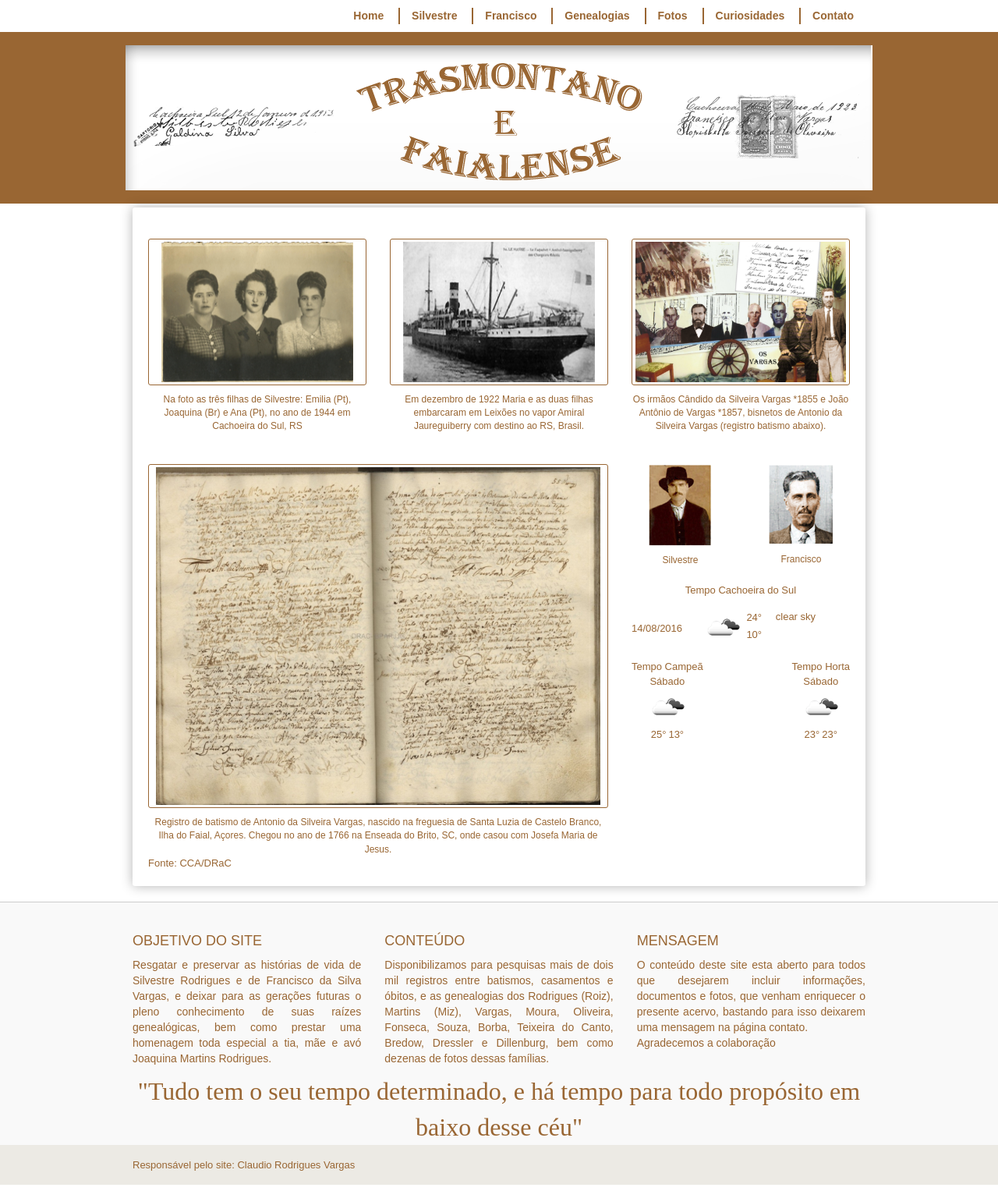
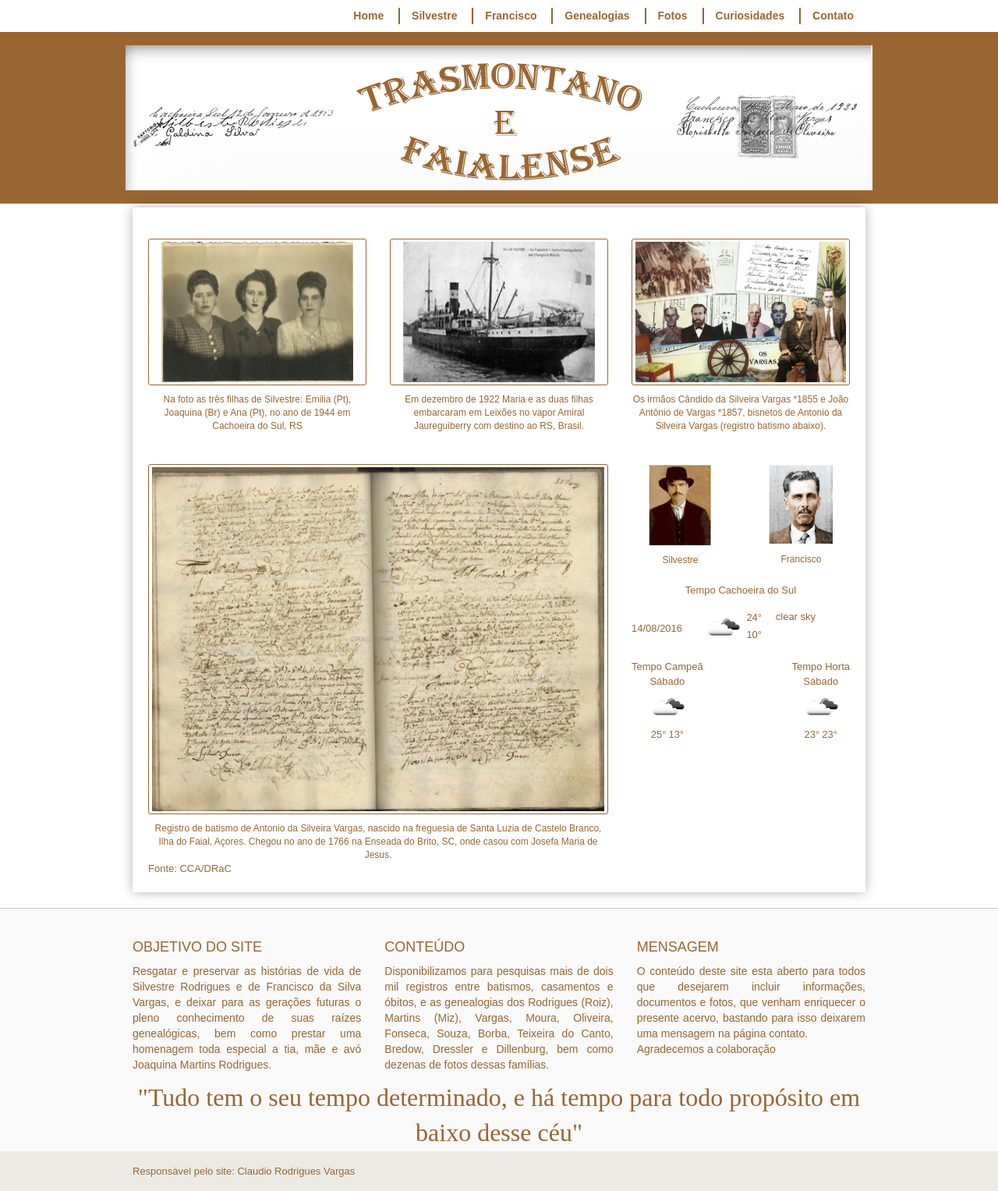
Before and after one commit to claudiovargas1955/claudiovargas1955.github.io, a Jekyll site: the page built from index.html, in a window 1280 px wide. Shown: the whole page at 78% size. Built offline with Jekyll 4.4.1, drawn with Linux system fonts in a browser that asks for light colours; some web fonts are replaced.

Commit message:
Update index.html

```diff
--- a/index.html
+++ b/index.html
@@ -37,7 +37,7 @@
         <div class="container-book-home col-sm-8">
           <div class="img-container-border">
             <a href="http://culturacores.azores.gov.pt/biblioteca_digital/FAL-HT-CASTELOBRANCO-B-1736-1777/FAL-HT-CASTELOBRANCO-B-1736-1777_item1/P56.html">
-              <img src="images/livro.jpg" width="570px" alt="livro">
+              <img src="images/livro.jpg" width="580px" alt="livro">
             </a>
           </div>
           <span class="subtitle">Registro de batismo de Antonio da Silveira Vargas,
```
